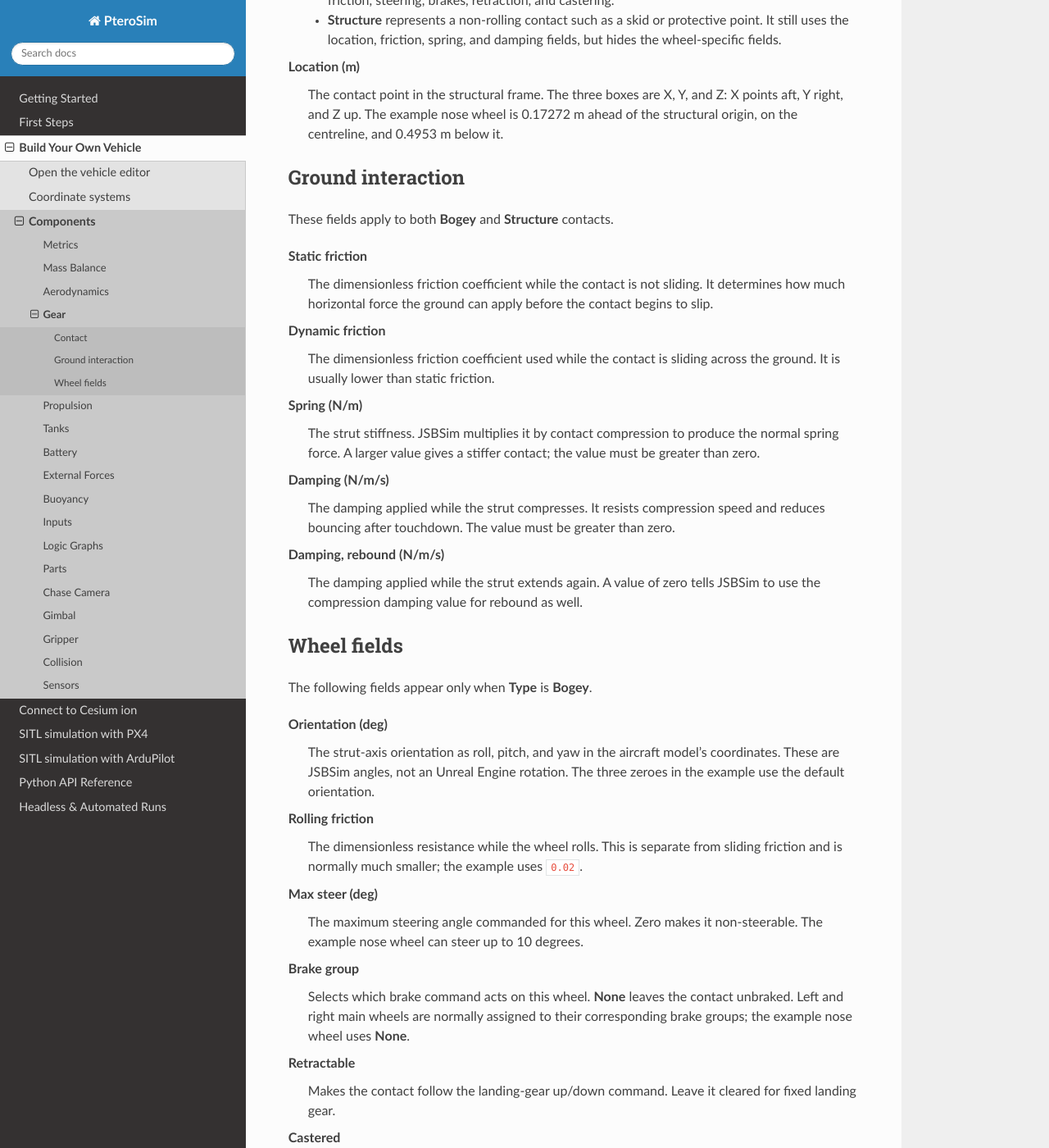
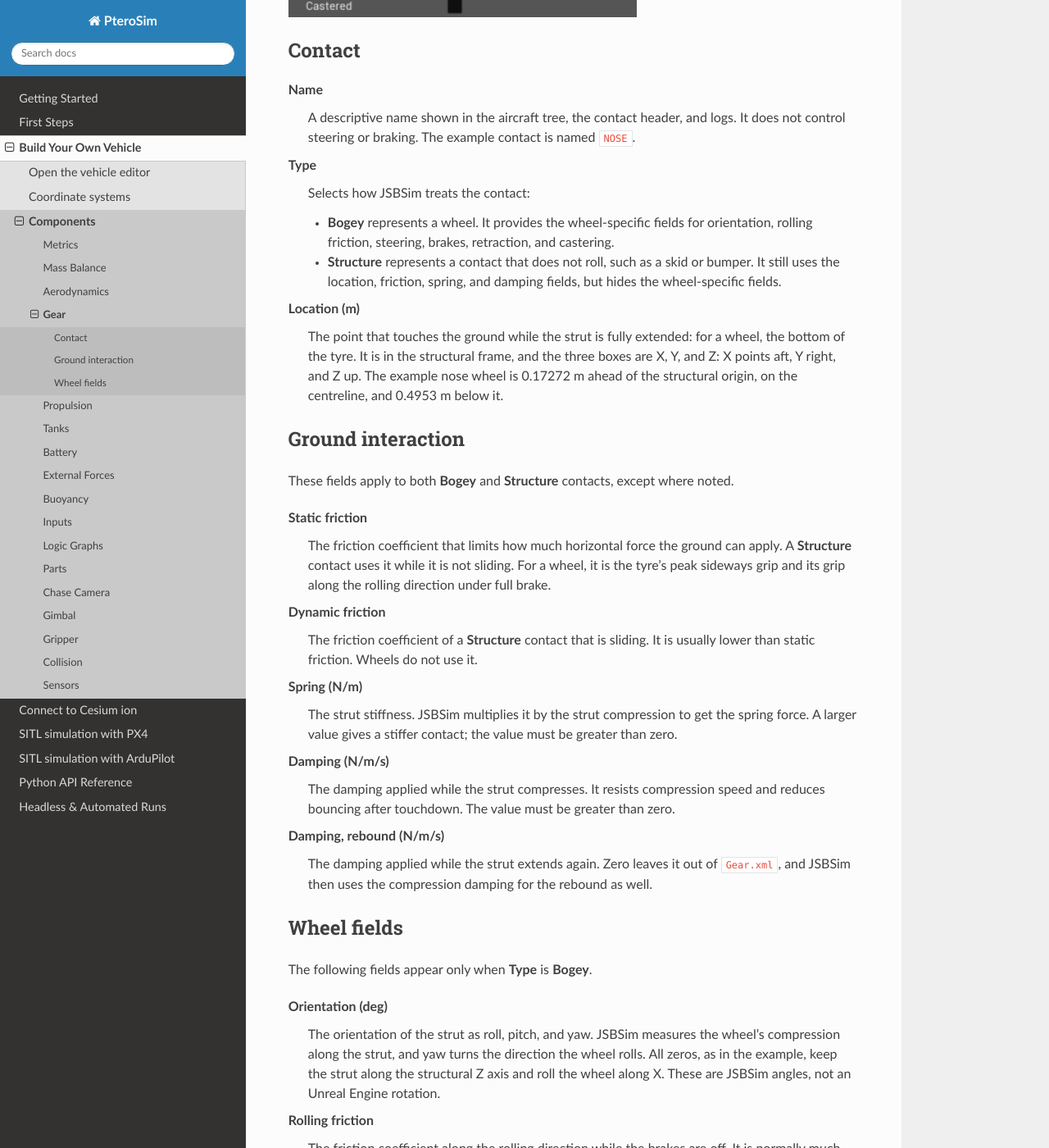
Before and after one commit to AlexanderRex/PteroSimDocs, a Sphinx documentation site: the page built from docs/source/editor/gear.rst, in a window 1280 px wide and 1400 px high, scrolled down 1202 px. Shown: the whole window at 82% size. Built offline with Sphinx 7.4.7 and the Read the Docs theme 3.1.0, drawn with Linux system fonts in a browser that asks for light colours; some of the changed text lies outside the part shown.

Commit message:
Gear: friction as JSBSim applies it, the c172p contacts drawn to scale
Dynamic friction acts only on a sliding Structure contact; for a wheel,
static friction is the tyre's peak side grip and its full-brake grip.
Location is the ground point with the strut extended. Adds the brake
groups the list omitted, negative steer, how to add a contact, and a
side view of the c172p's seven contacts in place of the bare name list.
The nose screenshot loses the half-row below Castered.

```diff
--- a/docs/source/editor/gear.rst
+++ b/docs/source/editor/gear.rst
@@ -5,13 +5,17 @@
 its own position, suspension, and friction. Wheel contacts can also steer,
 brake, retract, or caster.
 
-An aircraft can have many separate Gear components. A tricycle aircraft
-normally has independent nose, left-main, and right-main contacts; additional
-contacts can represent skids, a tail bumper, or wingtip protection.
+Each contact is a separate Gear component. A tricycle aircraft normally has
+nose, left-main, and right-main wheels; additional contacts can represent
+skids, a tail bumper, or wingtip protection. The c172p has seven:
 
-.. image:: ../Images/editor_gear_contacts.png
-   :alt: Separate Gear components on one aircraft
+.. image:: ../Images/editor_gear_contacts.svg
+   :alt: The seven ground contacts of the c172p on its side view
    :class: no-float-left
+
+**+ Add** → **Gear contact** in the aircraft tree adds a **Bogey** contact
+named ``Contact_1`` (the first free number) at the structural origin. Set its
+**Location** before you apply.
 
 The fields below use the **NOSE** contact as an example.
 
@@ -23,8 +27,9 @@
 -------
 
 **Name**
-   A descriptive name shown in the component list and logs. It does not control
-   steering or braking. The example contact is named ``NOSE``.
+   A descriptive name shown in the aircraft tree, the contact header, and
+   logs. It does not control steering or braking. The example contact is
+   named ``NOSE``.
 
 **Type**
    Selects how JSBSim treats the contact:
@@ -32,33 +37,37 @@
    * **Bogey** represents a wheel. It provides the wheel-specific fields for
      orientation, rolling friction, steering, brakes, retraction, and
      castering.
-   * **Structure** represents a non-rolling contact such as a skid or protective
-     point. It still uses the location, friction, spring, and damping fields,
-     but hides the wheel-specific fields.
+   * **Structure** represents a contact that does not roll, such as a skid or
+     bumper. It still uses the location, friction, spring, and damping
+     fields, but hides the wheel-specific fields.
 
 **Location (m)**
-   The contact point in the structural frame. The three boxes are X, Y, and Z:
-   X points aft, Y right, and Z up. The example nose wheel is 0.17272 m ahead
-   of the structural origin, on the centreline, and 0.4953 m below it.
+   The point that touches the ground while the strut is fully extended: for a
+   wheel, the bottom of the tyre. It is in the structural frame, and the three
+   boxes are X, Y, and Z: X points aft, Y right, and Z up. The example nose
+   wheel is 0.17272 m ahead of the structural origin, on the centreline, and
+   0.4953 m below it.
 
 Ground interaction
 ------------------
 
-These fields apply to both **Bogey** and **Structure** contacts.
+These fields apply to both **Bogey** and **Structure** contacts, except where
+noted.
 
 **Static friction**
-   The dimensionless friction coefficient while the contact is not sliding.
-   It determines how much horizontal force the ground can apply before the
-   contact begins to slip.
+   The friction coefficient that limits how much horizontal force the ground
+   can apply. A **Structure** contact uses it while it is not sliding. For a
+   wheel, it is the tyre's peak sideways grip and its grip along the rolling
+   direction under full brake.
 
 **Dynamic friction**
-   The dimensionless friction coefficient used while the contact is sliding
-   across the ground. It is usually lower than static friction.
+   The friction coefficient of a **Structure** contact that is sliding. It is
+   usually lower than static friction. Wheels do not use it.
 
 **Spring (N/m)**
-   The strut stiffness. JSBSim multiplies it by contact compression to produce
-   the normal spring force. A larger value gives a stiffer contact; the value
-   must be greater than zero.
+   The strut stiffness. JSBSim multiplies it by the strut compression to get
+   the spring force. A larger value gives a stiffer contact; the value must be
+   greater than zero.
 
 **Damping (N/m/s)**
    The damping applied while the strut compresses. It resists compression
@@ -66,8 +75,9 @@
    zero.
 
 **Damping, rebound (N/m/s)**
-   The damping applied while the strut extends again. A value of zero tells
-   JSBSim to use the compression damping value for rebound as well.
+   The damping applied while the strut extends again. Zero leaves it out of
+   ``Gear.xml``, and JSBSim then uses the compression damping for the rebound
+   as well.
 
 Wheel fields
 ------------
@@ -75,30 +85,41 @@
 The following fields appear only when **Type** is **Bogey**.
 
 **Orientation (deg)**
-   The strut-axis orientation as roll, pitch, and yaw in the aircraft model's
-   coordinates. These are JSBSim angles, not an Unreal Engine rotation. The
-   three zeroes in the example use the default orientation.
+   The orientation of the strut as roll, pitch, and yaw. JSBSim measures the
+   wheel's compression along the strut, and yaw turns the direction the wheel
+   rolls. All zeros, as in the example, keep the strut along the structural Z
+   axis and roll the wheel along X. These are JSBSim angles, not an Unreal
+   Engine rotation.
 
 **Rolling friction**
-   The dimensionless resistance while the wheel rolls. This is separate from
-   sliding friction and is normally much smaller; the example uses ``0.02``.
+   The friction coefficient along the rolling direction while the brakes are
+   off. It is normally much smaller than static friction; the example uses
+   ``0.02``.
 
 **Max steer (deg)**
-   The maximum steering angle commanded for this wheel. Zero makes it
-   non-steerable. The example nose wheel can steer up to 10 degrees.
+   The wheel's angle at full steering command. Zero makes it non-steerable,
+   and a negative value steers it the other way, as on a tail wheel. The
+   example nose wheel steers up to 10 degrees.
 
 **Brake group**
-   Selects which brake command acts on this wheel. **None** leaves the contact
-   unbraked. Left and right main wheels are normally assigned to their
-   corresponding brake groups; the example nose wheel uses **None**.
+   Selects the brake command that acts on this wheel: **Left**, **Right**, or
+   **Center**. JSBSim treats **Nose** and **Tail** as **Center**, and **None**
+   leaves the wheel unbraked. Braking raises the friction along the rolling
+   direction from **Rolling friction** to **Static friction** at full brake.
+   Main wheels normally use **Left** and **Right**; the example nose wheel
+   uses **None**.
 
 **Retractable**
-   Makes the contact follow the landing-gear up/down command. Leave it cleared
-   for fixed landing gear.
+   Makes the contact follow the landing-gear up/down command. While the gear
+   is not fully down, the contact produces no force. Leave it cleared for
+   fixed landing gear.
 
 **Castered**
    Makes the wheel swivel freely like a trolley wheel and ignore steering
    commands. Leave it cleared for a nose wheel controlled by **Max steer**.
 
-The × in a contact header removes that Gear component when the aircraft has
-another contact. PteroSim keeps at least one contact in the model.
+The × in a contact header removes that contact. PteroSim keeps at least one
+contact in the model, so the last one cannot be removed.
+
+The aircraft drawing is the Cessna 172 three-view by Marek Cel, CC0, from
+Wikimedia Commons.
```
Also changed, not shown: docs/source/Images/editor_gear_contacts.png (deleted), docs/source/Images/editor_gear_contacts.svg (added), docs/source/Images/editor_gear_nose.png.
